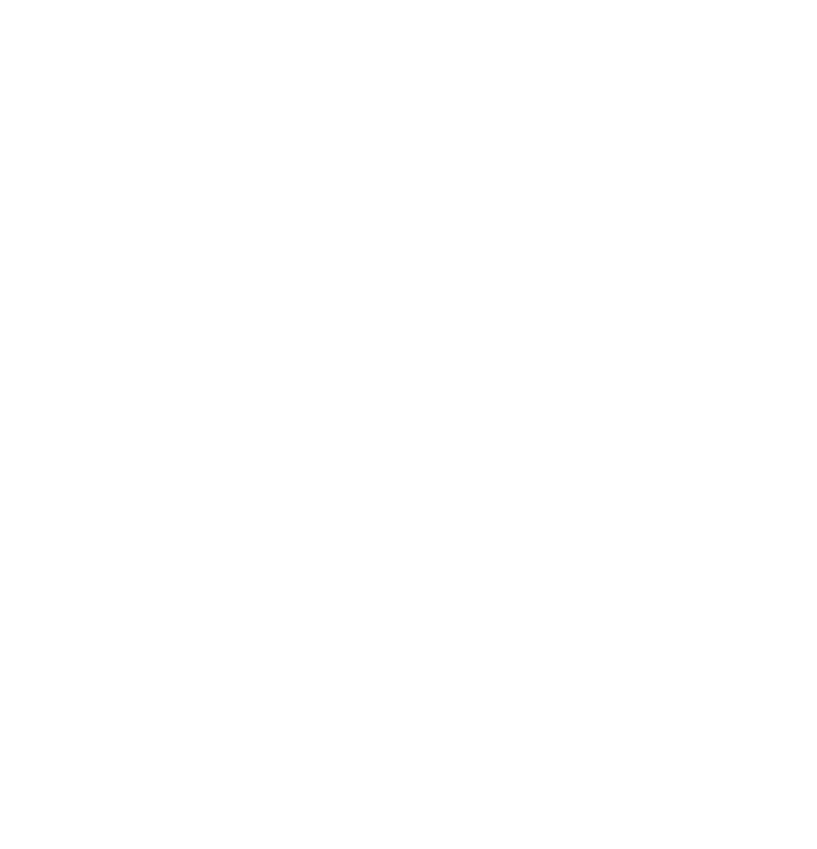
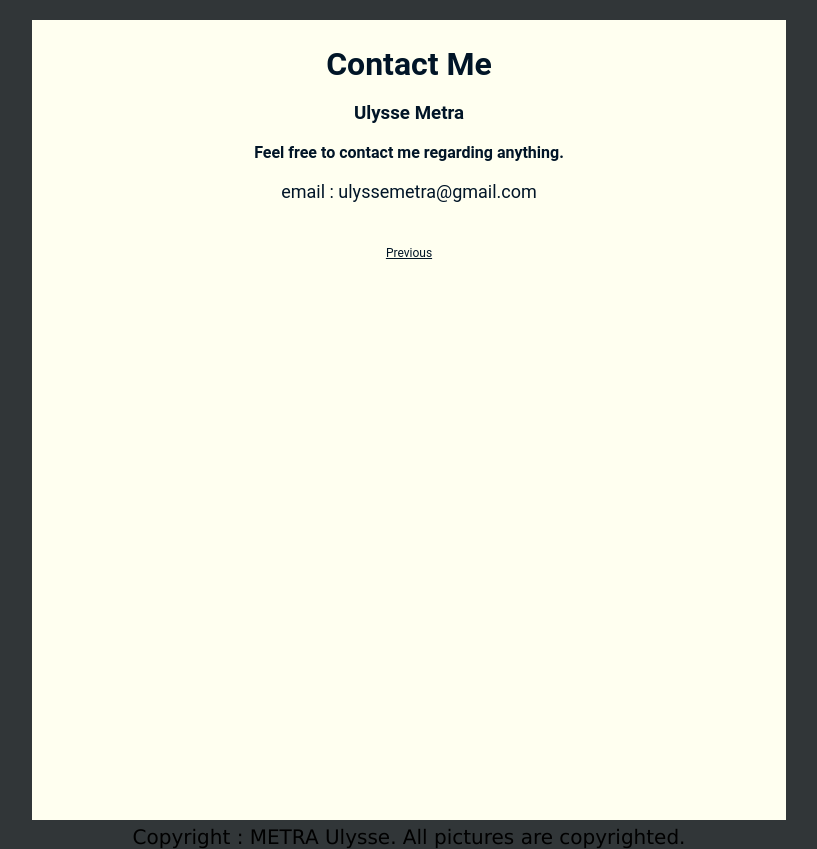
Before and after one commit to UlysseMtr/CodexProjectCSS, a plain HTML site: page contact.html in a window 1280 px wide. Shown: the whole page, without its empty margins (231-1048 px from the left). Before the commit the page ends 800 px from the top, so only its background shows below. Drawn offline with Linux system fonts and the light colour scheme.

Commit message:
Fin pour de bon

```diff
--- a/contact.html
+++ b/contact.html
@@ -1,19 +1,32 @@
 <!DOCTYPE html>
 <html lang="en">
-<head>
-    <meta charset="UTF-8">
-    <meta name="viewport" content="width=device-width, initial-scale=1.0">
-    <title>Document</title>
-</head>
-<body>
-    <header>
-
-    </header>
+  <head>
+    <meta charset="UTF-8" />
+    <link rel="stylesheet" href="index.css" />
+    <meta name="viewport" content="width=device-width, initial-scale=1.0" />
+    <title>About Ulysse</title>
+  </head>
+  <body>
     <main>
-
+      <div id="about">
+        <h1>Contact Me </h1>
+        <br>
+        <h3>Ulysse Metra</h3>
+        <br />
+        <h4>Feel free to contact me regarding anything.</h4>
+        <br />
+        <p>
+          email : ulyssemetra@gmail.com
+        </p>
+        <br>
+        <br>
+        <a id="contact" href="index.html"><span id="contactme">Previous</span></a>
+      </div>
     </main>
     <footer>
-
+      <div id="footer">
+        <p>Copyright : METRA Ulysse. All pictures are copyrighted.</p>
+      </div>
     </footer>
-</body>
+  </body>
 </html>
```
